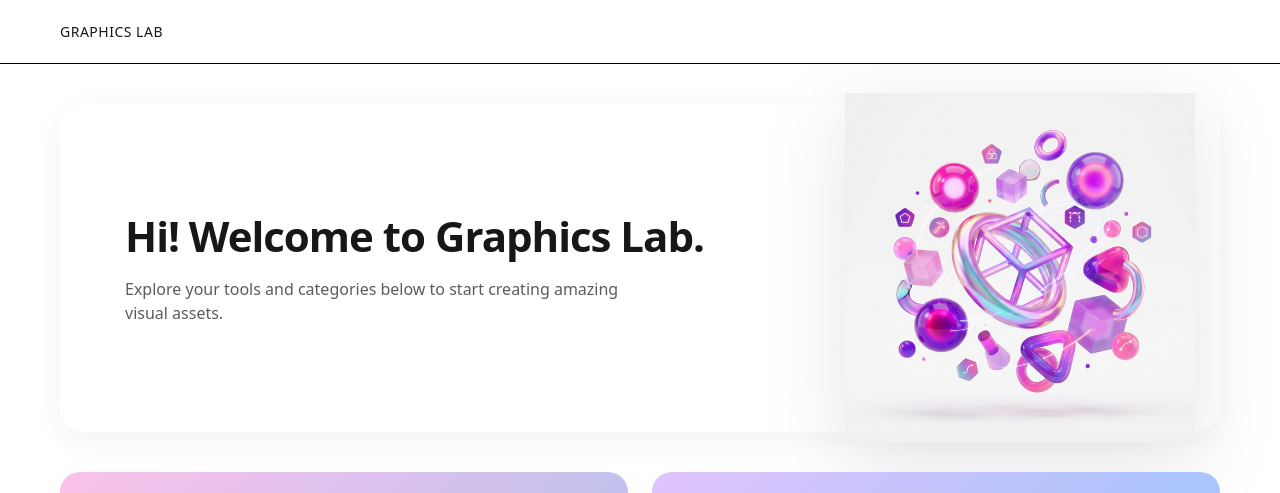
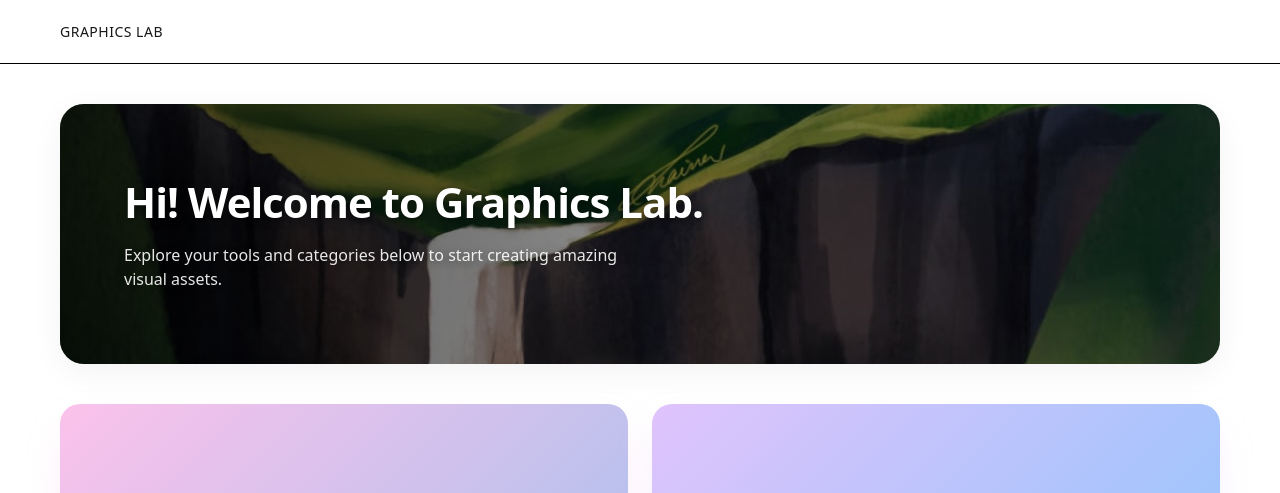
Before and after one commit to yamparalarahul27/illu-ic, a Next.js app: page /dashboard in a window 1280 px wide. Shown: the top 493 px of the page. Built offline with nearby package versions, Linux system fonts and the light colour scheme.

Commit message:
feat: updated dashboard banner to use provided image background spanning full width

```diff
--- a/src/app/dashboard/page.tsx
+++ b/src/app/dashboard/page.tsx
@@ -14,53 +14,55 @@ function DashboardContent() {
     <div style={{ width: "100%", maxWidth: "1200px", margin: "0 auto", padding: "40px 20px" }}>
       {/* Top Banner */}
       <div style={{
+        position: "relative",
         width: "100%",
         minHeight: "260px",
-        padding: "48px 64px",
         display: "flex",
         alignItems: "center",
         justifyContent: "space-between",
         borderRadius: "24px",
-        background: "linear-gradient(135deg, rgba(255,255,255,0.1) 0%, rgba(255,255,255,0.02) 100%)",
-        backdropFilter: "blur(20px)",
-        border: "1px solid rgba(255,255,255,0.1)",
+        overflow: "hidden",
         marginBottom: "40px",
         boxShadow: "0 8px 32px 0 rgba(0, 0, 0, 0.05)",
-        gap: "40px"
       }}>
-        <div style={{ flex: 1, zIndex: 10 }}>
+        {/* Background Image spanning the entire layout */}
+        <Image
+          src="/2.jpeg"
+          alt="Welcome Graphics Lab Illustration"
+          fill
+          style={{ objectFit: "cover", zIndex: 0 }}
+          priority
+        />
+
+        {/* Gradient Overlay for Text Readability */}
+        <div style={{
+          position: "absolute",
+          inset: 0,
+          background: "linear-gradient(to right, rgba(0,0,0,0.7) 0%, rgba(0,0,0,0.2) 100%)",
+          zIndex: 1
+        }} />
+
+        {/* Text Content */}
+        <div style={{ flex: 1, zIndex: 10, padding: "48px 64px", color: "#ffffff" }}>
           <h1 style={{
             fontSize: "42px",
             fontWeight: 700,
             letterSpacing: "-1px",
             margin: "0 0 16px 0",
-            lineHeight: "1.2"
+            lineHeight: "1.2",
+            textShadow: "0 2px 10px rgba(0,0,0,0.5)"
           }}>
             {greeting}
           </h1>
-          <p style={{ fontSize: "16px", opacity: 0.7, maxWidth: "500px", lineHeight: "1.5" }}>
+          <p style={{
+            fontSize: "16px",
+            opacity: 0.9,
+            maxWidth: "500px",
+            lineHeight: "1.5",
+            textShadow: "0 2px 10px rgba(0,0,0,0.5)"
+          }}>
             Explore your tools and categories below to start creating amazing visual assets.
           </p>
-        </div>
-
-        {/* Welcome Illustration Image */}
-        <div style={{
-          position: "relative",
-          width: "350px",
-          height: "350px",
-          flexShrink: 0,
-          marginTop: "-60px",
-          marginBottom: "-60px",
-          marginRight: "-40px",
-          pointerEvents: "none"
-        }}>
-          <Image
-            src="/welcome-illustration.png"
-            alt="Welcome Graphics Lab Illustration"
-            fill
-            style={{ objectFit: "contain", filter: "drop-shadow(0 20px 40px rgba(0,0,0,0.1))" }}
-            priority
-          />
         </div>
       </div>
 
```
